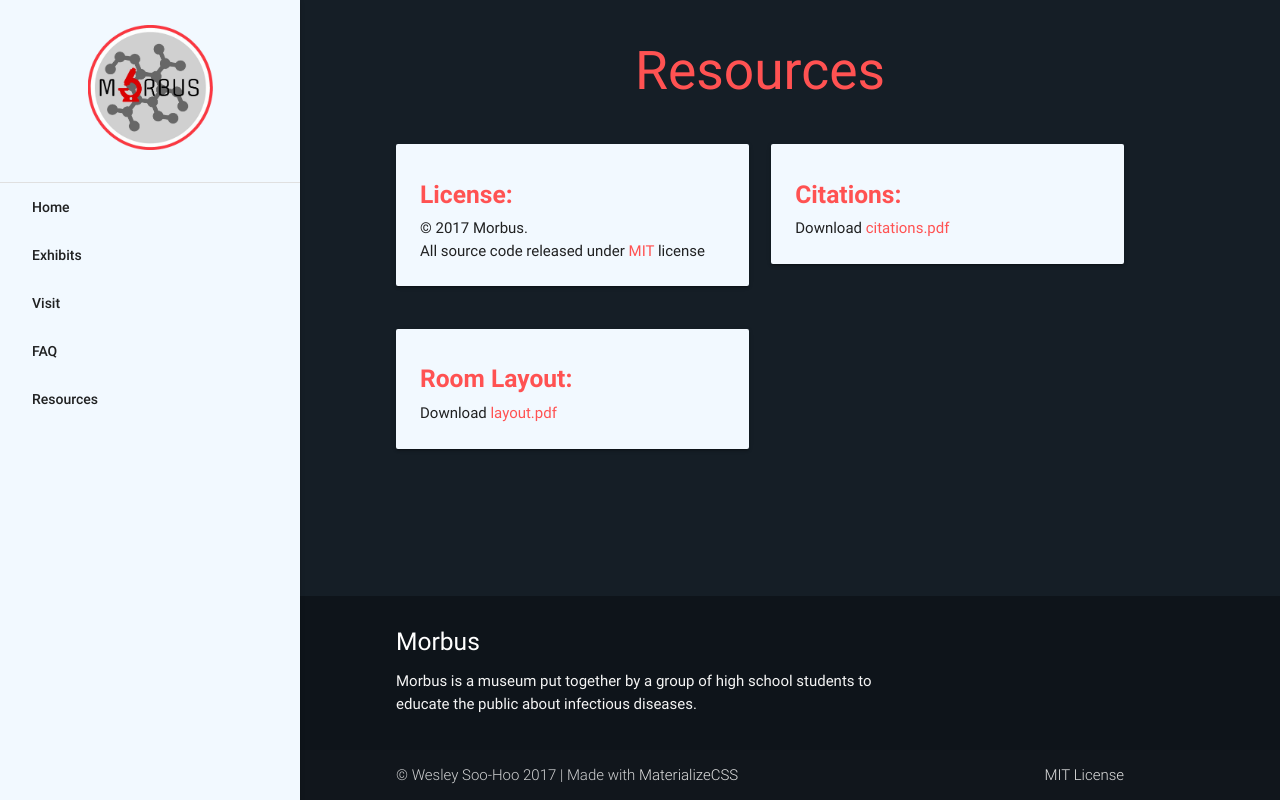
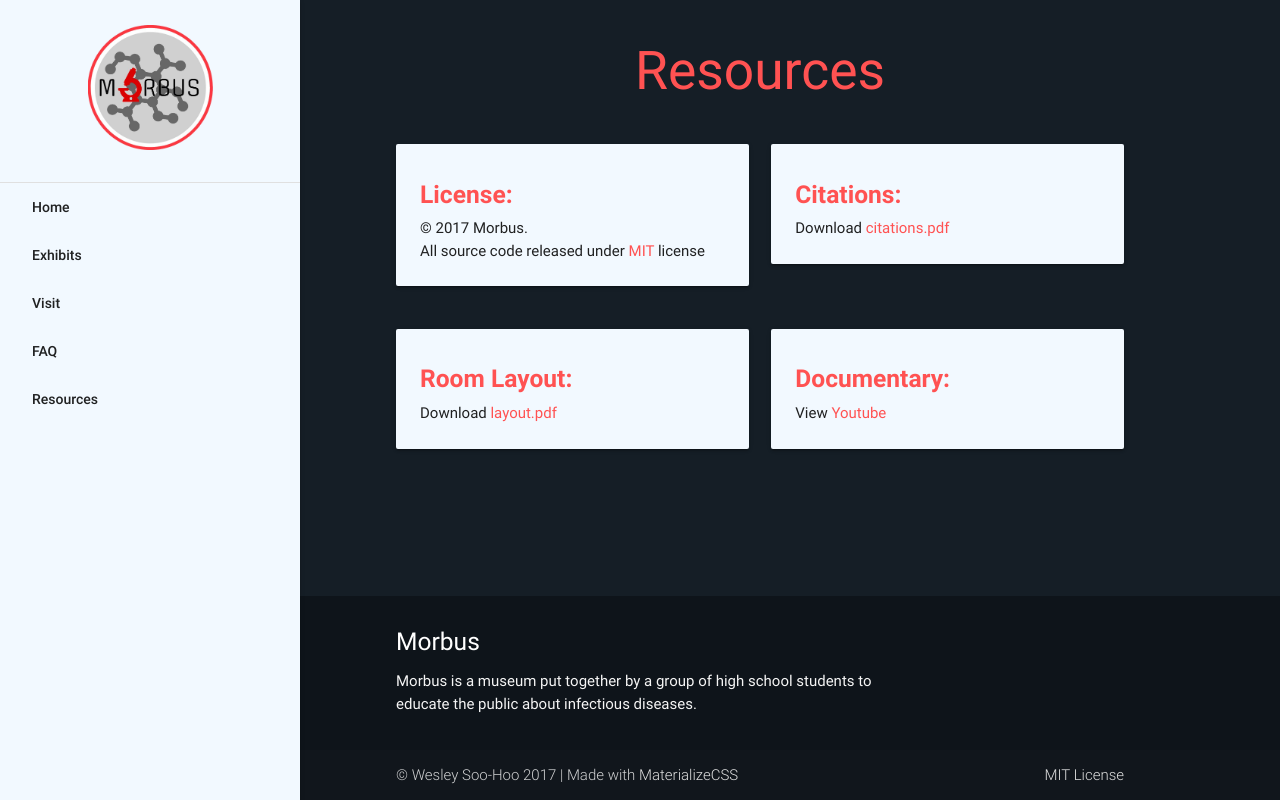
Before and after one commit to wsh32/IDP2017, a Django app: page /resources/ in a window 1280 px wide. Run offline with Django 3.2, Linux system fonts and the light colour scheme.

Commit message:
am i done now?

```diff
--- a/src/templates/resources.html
+++ b/src/templates/resources.html
@@ -39,6 +39,12 @@
                                 <span>Download <a href="{% static 'resources/layout.pdf' %}" target="_blank" download>layout.pdf</a></span>
                             </div>
                         </div>
+                        <div class="col l6 s12">
+                            <div class="card-panel">
+                                <h5><b>Documentary:</b></h5>
+                                <span>View <a href="https://youtu.be/BwDUZq0aFgY" target="_blank">Youtube</a></span>
+                            </div>
+                        </div>
                     </div>
                 </div>
             </div>
```
Also changed, not shown: 1 other file.
